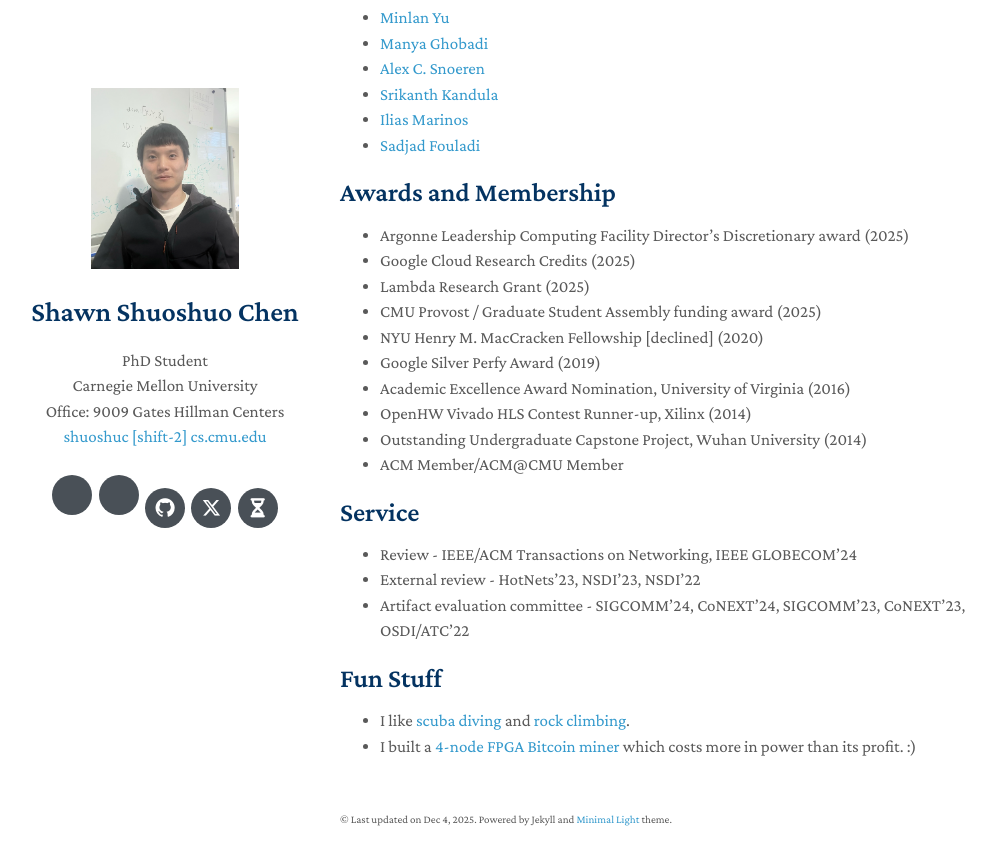
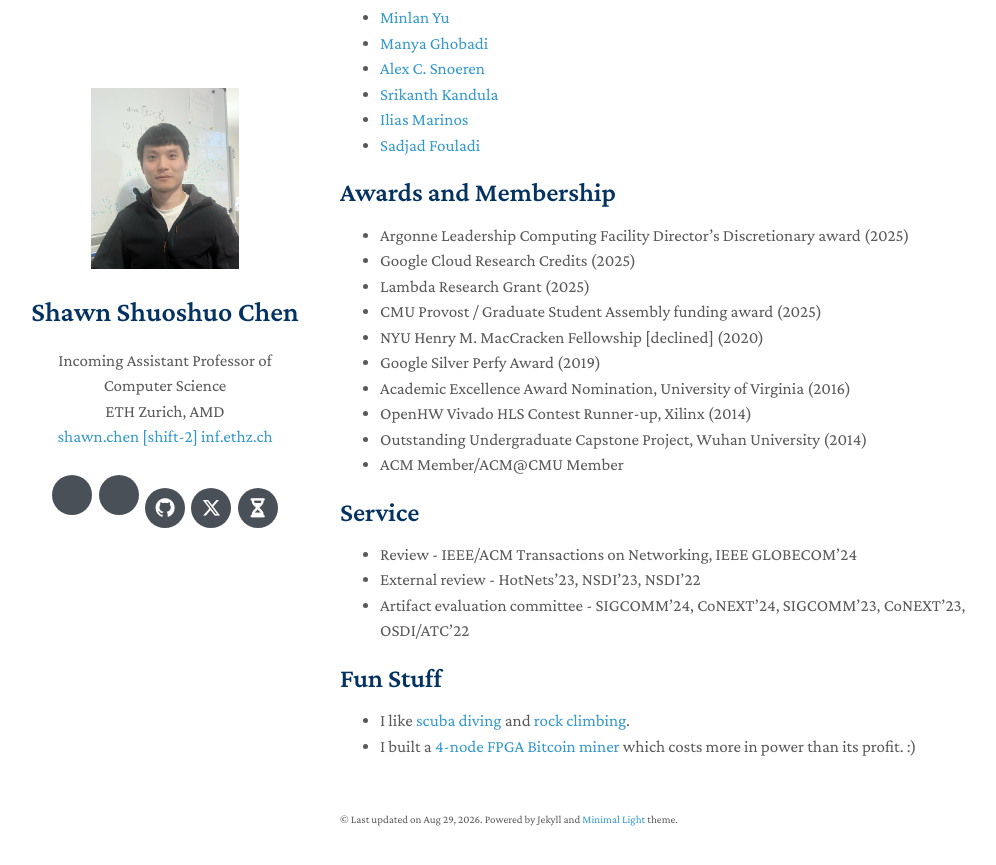
Before and after one commit to shuoshuc/shuoshuc.github.io, a Jekyll site: the page built from index.md, in a window 1280 px wide and 900 px high, scrolled down 1743 px. Shown: the top 865 px of the window, without its empty margins (130-1126 px from the left). Built offline with Jekyll 4.4.1, drawn with Linux system fonts in a browser that asks for light colours; nearby versions of some CDN libraries; a style sheet for code colours, icons or effects is not loaded.

Commit message:
Update personal information and last update date

```diff
--- a/_config.yml
+++ b/_config.yml
@@ -1,9 +1,8 @@
 # Basic Information
 title: Shawn Shuoshuo Chen
-position: PhD Student
-affiliation: Carnegie Mellon University
-office: "Office: 9009 Gates Hillman Centers"
-email: shuoshuc [shift-2] cs.cmu.edu
+position: Incoming Assistant Professor of Computer Science
+affiliation: ETH Zurich, AMD
+email: shawn.chen [shift-2] inf.ethz.ch
 
 # Search Engine Optimization (SEO)
 # The following information is used to improve the website traffic from search engines, e.g., Google.
@@ -37,7 +36,7 @@ google_analytics: UA-199966931-2
 # See the guide here: https://docs.github.com/en/pages/setting-up-a-github-pages-site-with-jekyll/adding-a-theme-to-your-github-pages-site-using-jekyll
 remote_theme: yaoyao-liu/minimal-light
 
-lastupdate: "Dec 4, 2025"
+lastupdate: "Aug 29, 2026"
 
 # The following files will be removed from the generated website.
 exclude:
```
